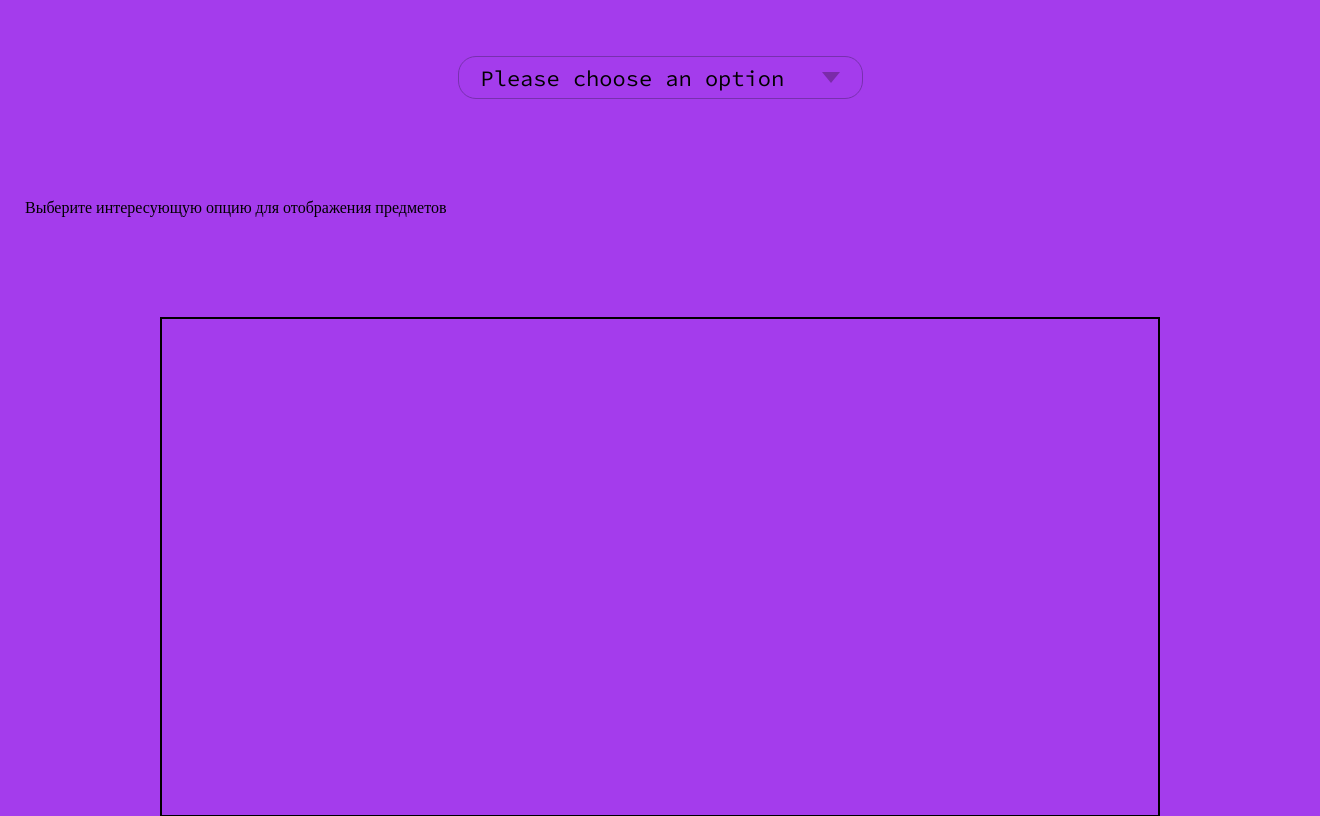
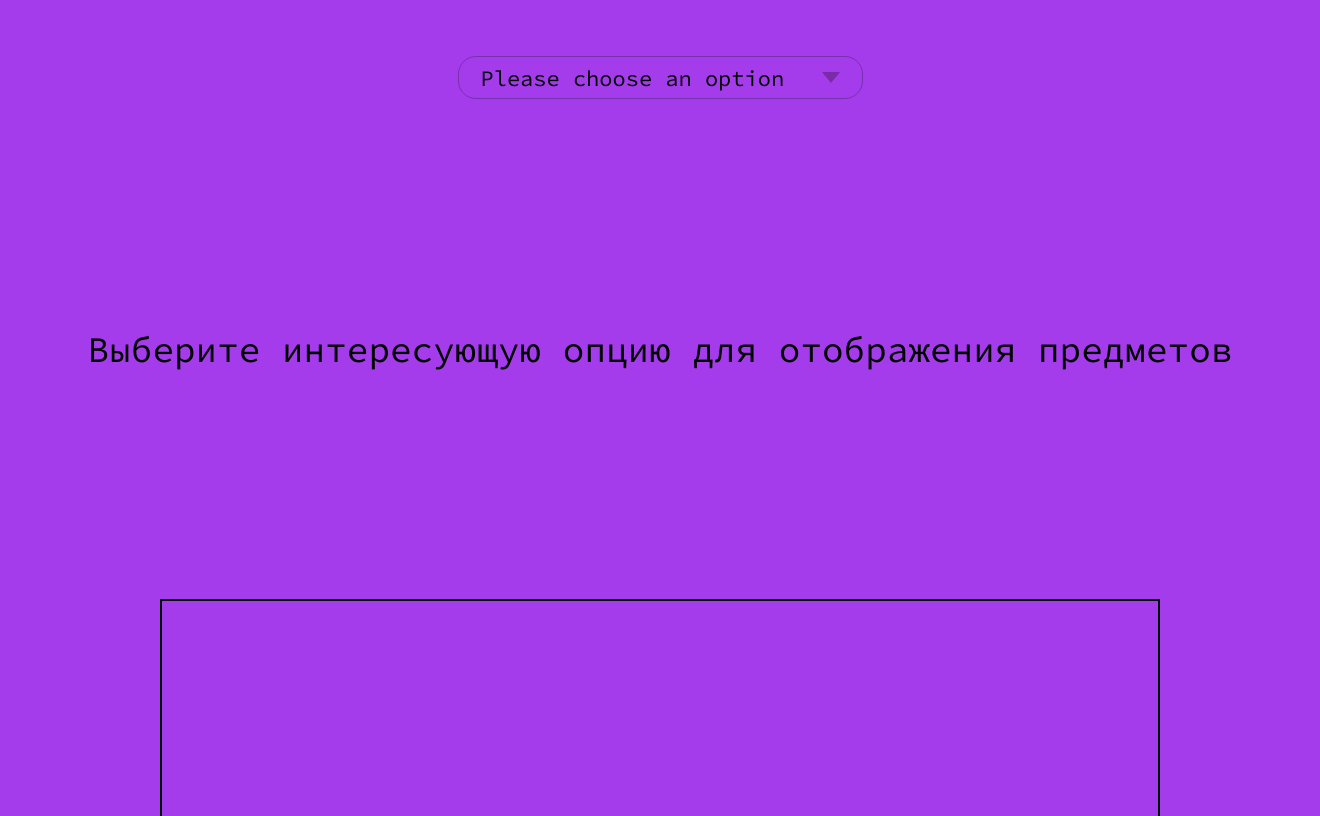
Before and after one commit to GGermanBoldyrev/php-parser, a PHP site: template view/main_view.php in a window 1320 px wide. Shown: the part 187-1003 px from the top of the page. Run offline with PHP 8.4, Linux system fonts and the light colour scheme; the template is opened without the code that fills it, so the values that code supplies are empty; some web fonts are replaced.

Commit message:
28jan commit

```diff
--- a/style/style.css
+++ b/style/style.css
@@ -223,8 +223,22 @@ body {
     font-weight: bold;
 }
 
+/*Если нет объектов*/
+
+.empty_data {
+    min-height: calc(100vh - 500px);
+    display: flex;
+    align-items: center;
+    justify-content: center;
+}
+
+.empty_data_text {
+    font-family: 'Source Code Pro', monospace;
+    font-size: 36px;
+}
 
 /*Стили для чата*/
+
 .chat_block {
     display: flex;
     justify-content: center;
--- a/view/main_view.php
+++ b/view/main_view.php
@@ -12,9 +12,7 @@
 <body>
 <div class="container">
     <header class="main_header">
-        <div><a href="https://vk.com/zuzuka2001" target="_blank">vk.com/zuzuka2001</a></div>
-        <div class="title">GB Project</div>
-        <div class="test">csgo-knife-parser</div>
+        <?php include 'viewParts/header_view.php'?>
     </header>
     <main class="main_content">
         <div class="select_block">
--- /dev/null
+++ b/view/viewParts/header_view.php
@@ -0,0 +1,3 @@
+<div><a href="https://vk.com/zuzuka2001" target="_blank">vk.com/zuzuka2001</a></div>
+<div class="title">GB Project</div>
+<div class="test">csgo-knife-parser</div>
--- a/view/viewParts/items_view.php
+++ b/view/viewParts/items_view.php
@@ -5,11 +5,12 @@ use appClasses\Data as Data;
 use appClasses\Items as Items;
 
 $a = false; //$a нужна для отображения либо списка items либо текста о выборе опций
+
 $data_obj = new Data();
 $items_obj = new Items();
+
 $data = $data_obj->getDataByPriceDesc();
 $items = $items_obj->getItemsData($data);
-$items = [];
 ?>
 
 <?php if (sizeof($items) > 0): ?>
```
